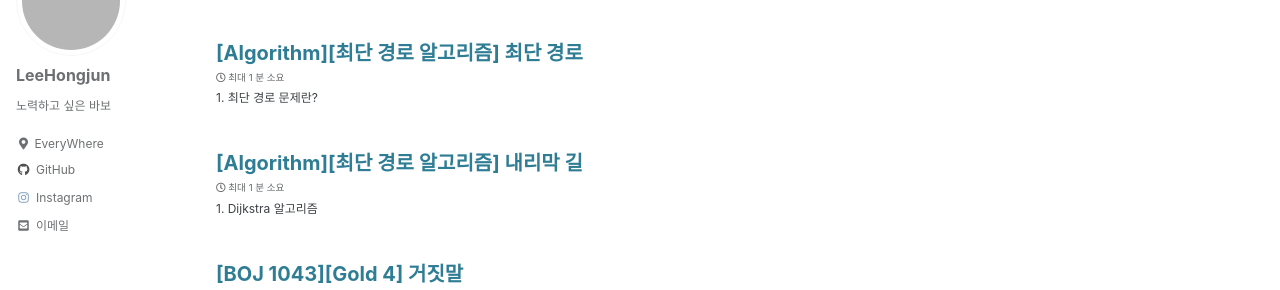
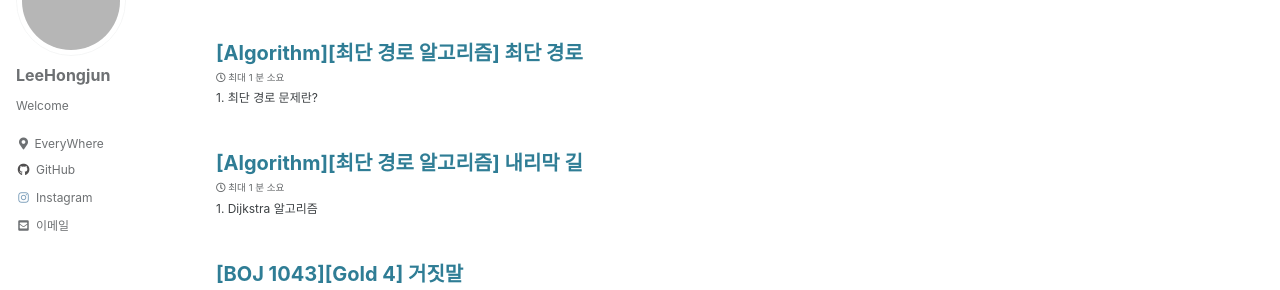
Before and after one commit to hongjunland/hongjunland.github.io, a Jekyll site: the page built from index.html, in a window 1280 px wide. Shown: the part 142-432 px from the top of the page. Built offline with Jekyll 4.4.1, drawn with Linux system fonts in a browser that asks for light colours; cached includes are drawn as plain includes; the list of posts is cut into pages by our own code; grey boxes are pictures that could not be loaded.

Commit message:
update config

```diff
--- a/_config.yml
+++ b/_config.yml
@@ -104,7 +104,7 @@ analytics:
 author:
   name             : "LeeHongjun"
   avatar           : "https://avatars.githubusercontent.com/u/48708288?v=4" # path of avatar image, e.g. "/assets/images/bio-photo.jpg"
-  bio              : "노력하고 싶은 바보"
+  bio              : "Welcome"
   location         : "EveryWhere"
   email            : "zunza96@gmail.com"
   links:
```
